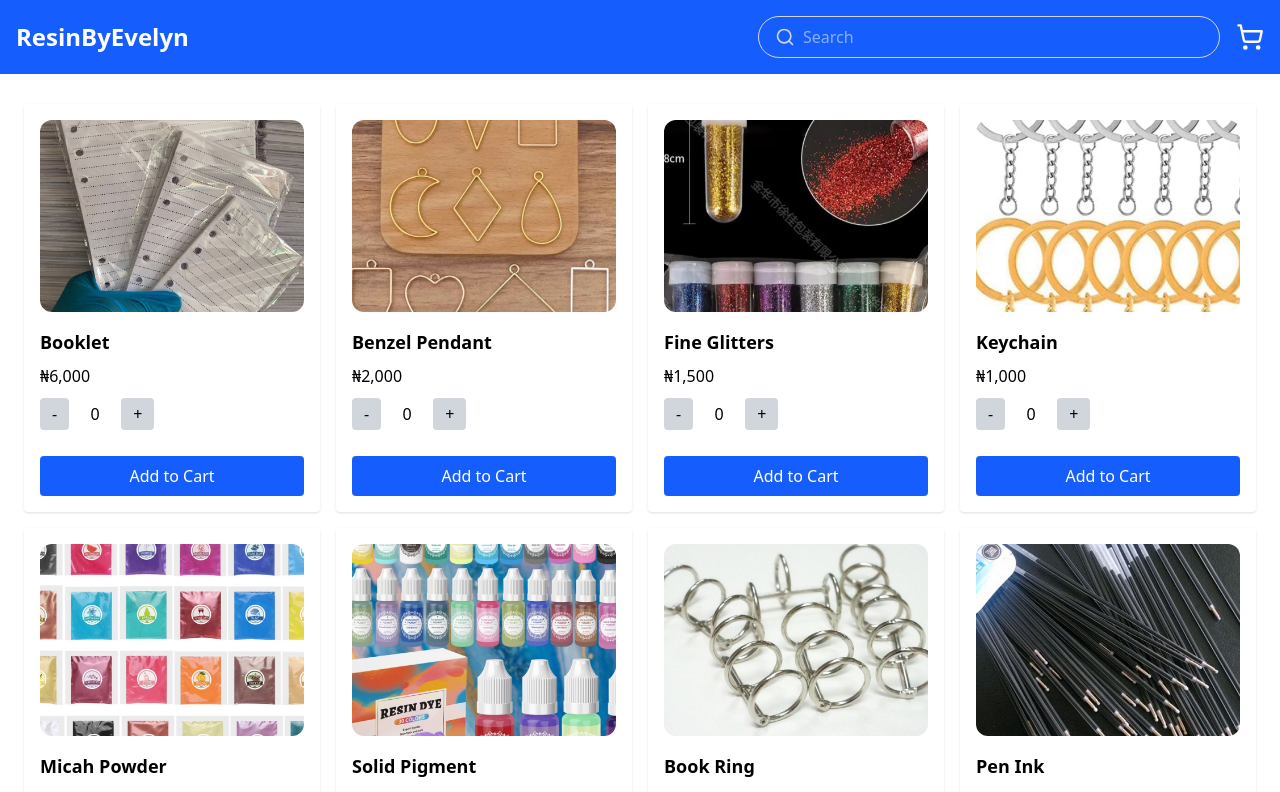
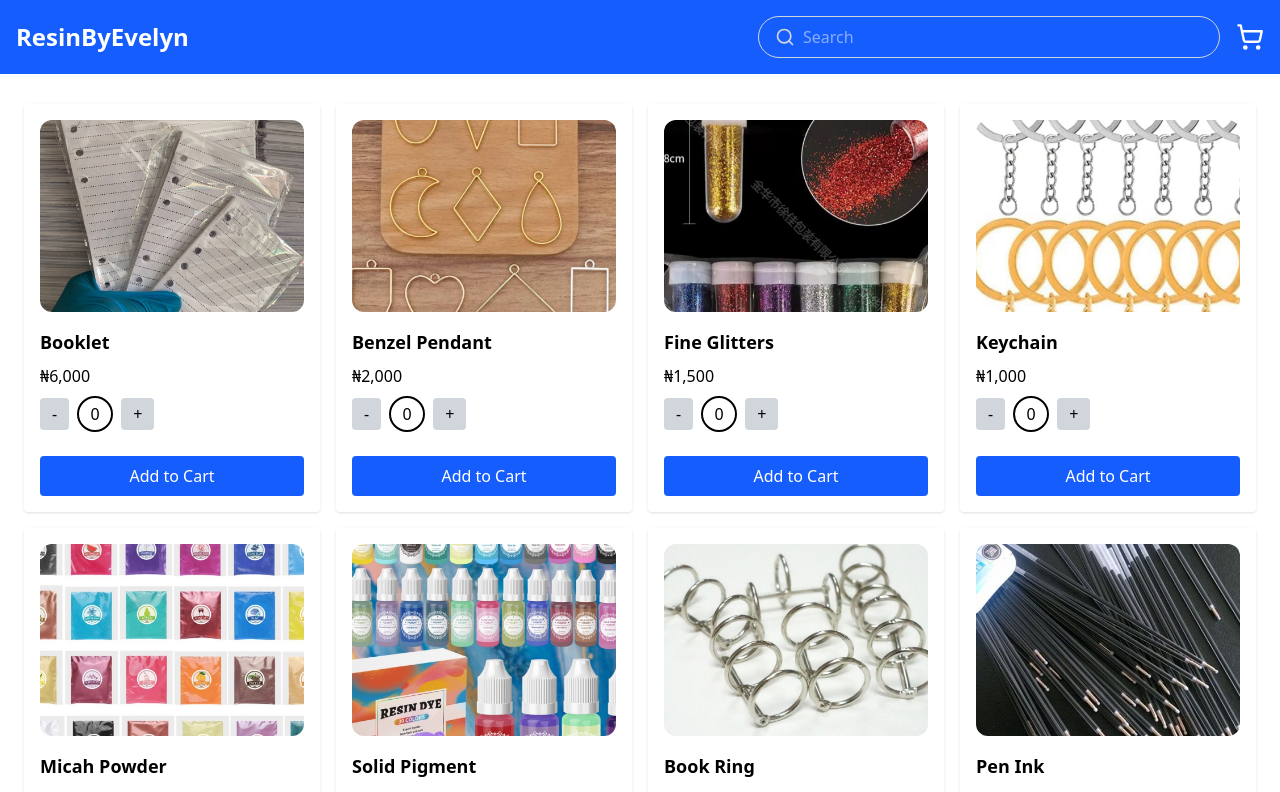
Before and after one commit to Evelynolofin/ResinByEvelyn, a React (Vite) app: page / in a window 1280 px wide. Shown: the top 792 px of the page. Built offline with nearby package versions, Linux system fonts and the light colour scheme.

Commit message:
cart edit

```diff
--- a/src/App.tsx
+++ b/src/App.tsx
@@ -238,7 +238,7 @@
 
 
   const inputClass =
-  "w-full border border-gray-300 rounded-lg px-3 py-2 text-sm outline-none focus:ring-2 focus:ring-blue-400 bg-white";
+  "w-full border border-gray-300 rounded-lg px-3 py-2 text-sm outline-none focus:ring-2 focus:ring-blue-400";
 
   const labelClass = "block text-sm font-medium text-gray-700 mb-1";
 
@@ -316,7 +316,9 @@
                     >
                       -
                     </button>
-                    <span className="w-9 h-9 flex items-center justify-center rounded-full">{item.quantity}</span>
+                      <span className="w-9 h-9 flex items-center justify-center rounded-full  border-black border-2 text-black">
+                        {item.quantity}
+                      </span>
                     <button
                       onClick={() => updateQuantity(item.id, 1)}
                       className="px-3 py-1 bg-gray-300 rounded hover:bg-gray-400"
--- a/src/components/block/Cart.tsx
+++ b/src/components/block/Cart.tsx
@@ -28,7 +28,7 @@
   );
 
   return (
-    <div className="p-6 max-w-4xl mx-auto mt-20">
+    <div className="p-6 max-w-4xl mx-auto mt-15">
               <button onClick={() => navigate("/")}>
                 <ArrowLeft size={24} color="black"/>
               </button>
@@ -56,7 +56,7 @@
                           >
                             -
                           </button>
-                          <span className="px-2 py-1 border rounded">{item.quantity}</span>
+                          <span className="px-2 py-1 border-black border-2 rounded text-black">{item.quantity}</span>
                           <button
                             onClick={() => updateCartQuantity(item.id, 1)}
                             className="px-2 py-1 bg-gray-300 rounded hover:bg-gray-400"
```
